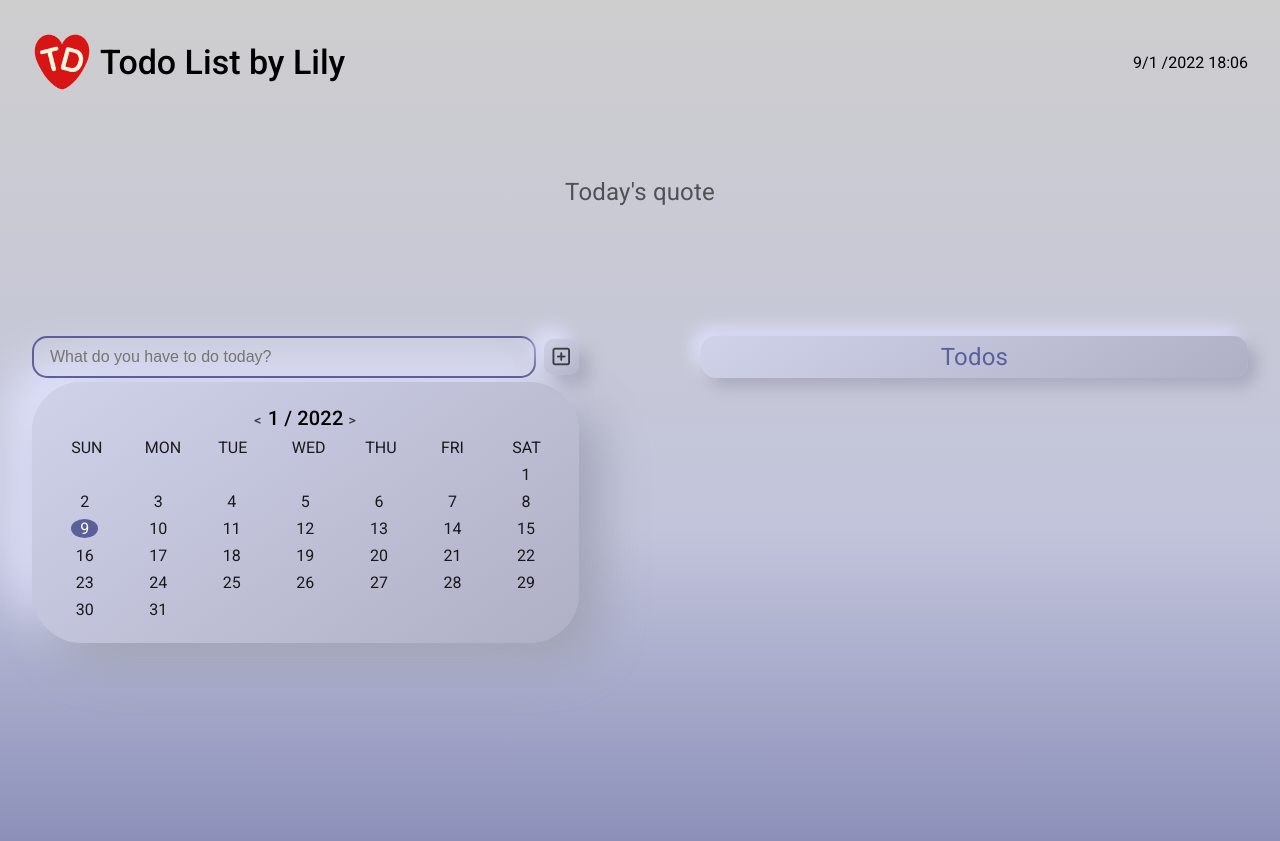
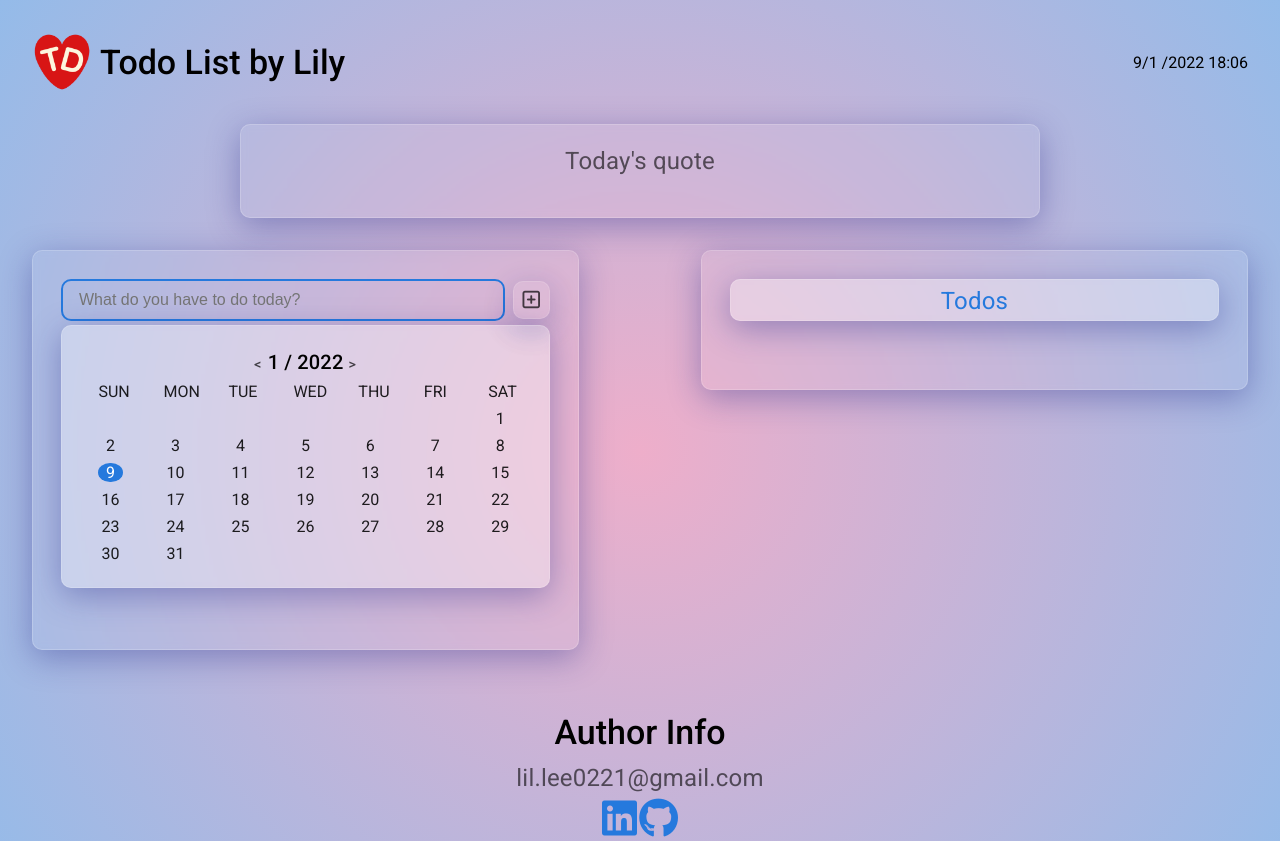
Before and after one commit to lilylee221/Todolist-by-lily, a plain HTML site: page index.html in a window 1280 px wide. Shown: the top 841 px of the page. Drawn offline with Linux system fonts and the light colour scheme; no server answers.

Commit message:
whole CSS concept updated

```diff
--- a/index.html
+++ b/index.html
@@ -42,7 +42,7 @@
     </header>
     <main>
       <!-- Quote section -->
-      <section class="today-quote">
+      <section class="today-quote surface">
         <div class="today-quote__container">
           <h5>Today's quote</h5>
           <p class="today-quote__text"></p>
@@ -58,7 +58,7 @@
           <p>Please input a new todo task</p>
         </div>
 
-        <div class="new-todo">
+        <div class="new-todo surface">
           <form class="new-todo__form">
             <input
               class="new-todo__input"
@@ -94,7 +94,7 @@
           </div>
         </div>
 
-        <div class="todos">
+        <div class="todos surface">
           <h5 class="todos__header">Todos</h5>
           <ul class="todos__lists"></ul>
           <button class="todos__completed-delete"></button>
--- a/main.js
+++ b/main.js
@@ -328,10 +328,11 @@ calendarBody.addEventListener('click', (e) => {
 newTodoForm.addEventListener('submit', (e) => {
   e.preventDefault();
   const task = newTodoInput.value;
-  if (!task) {
+  if (task.trim().length === 0) {
     const alertMsgModal = document.querySelector('.todo-list__alert-msg');
     alertMsgModal.classList.add('alert--active');
     overlayEl.classList.add('overlay--active');
+    newTodoInput.value = '';
   } else {
     addtodo(task);
   }
--- a/style.css
+++ b/style.css
@@ -11,11 +11,11 @@
   --font-weight-light: 300;
 
   /* Color */
-  --primary-main-color: #c2c4db;
-  --primary-variant-color: #5b609a;
+  --primary-main-color: #94bbe9;
+  --primary-variant-color: #2579dd;
   --primary-light-color: #ffcccb91;
-  --secondary-main-color: #dbc2c4;
-  --secondary-variant-color: #a5656a;
+  --secondary-main-color: #eeaeca;
+  --secondary-variant-color: #dc6398;
   --error-color: #b00020;
   --on-primary-high: rgba(0, 0, 0, 0.87);
   --on-primary-medium: rgba(0, 0, 0, 0.6);
@@ -47,11 +47,11 @@ body {
   margin: 3.2rem;
   cursor: default;
   min-height: 100vh;
-  background: linear-gradient(
-    180deg,
-    rgba(206, 206, 207, 1) 0%,
-    rgba(194, 196, 219, 1) 47%,
-    rgba(91, 96, 154, 1) 100%
+  background: rgb(238, 174, 202);
+  background: radial-gradient(
+    circle,
+    rgba(238, 174, 202, 1) 0%,
+    rgba(148, 187, 233, 1) 100%
   );
 }
 
@@ -91,6 +91,11 @@ input {
 }
 p {
   margin: 0;
+}
+
+a:link,
+a:visited {
+  text-decoration: none;
 }
 @keyframes move-in-left {
   0% {
@@ -156,7 +161,7 @@ h6 {
   letter-spacing: 0.015000000596046448rem;
   text-align: left;
 }
-.hover {
+/* .hover {
   background: rgba(0, 0, 0, 0.16);
   border-radius: 4px;
 }
@@ -167,19 +172,10 @@ h6 {
 .dragged {
   background: rgba(0, 0, 0, 0.08);
   border-radius: 4px;
-}
-
-input[type='date'] {
-  font-size: var(--font-size-regular);
-}
-label {
-  margin-left: 0.25rem;
-}
+} */
 
 /* nav bar */
-header {
-  margin-bottom: 6.4rem;
-}
+
 .header {
   display: flex;
   justify-content: space-between;
@@ -211,18 +207,27 @@ header {
   padding-left: 8px;
 }
 
+.surface {
+  background: rgba(255, 255, 255, 0.05);
+  box-shadow: 0 8px 32px 0 rgba(31, 38, 135, 0.37);
+  backdrop-filter: blur(3.5px);
+  -webkit-backdrop-filter: blur(3.5px);
+  border-radius: 10px;
+  border: 1px solid rgba(255, 255, 255, 0.18);
+}
+
 /* Today-quote section */
 .today-quote {
   display: flex;
   flex-direction: column;
   align-items: center;
   max-width: 80rem;
-  margin: auto;
+  margin: 3.2rem auto;
 }
 
 .today-quote__container {
   width: 90%;
-  height: 16rem;
+  height: fit-content;
   margin-bottom: 2rem;
   backface-visibility: hidden;
   /* background-image: url(../img/Quote-background.svg); */
@@ -259,7 +264,7 @@ header {
 /* empty input alert */
 .todo-list__alert-msg {
   width: 50%;
-  position: absolute;
+  position: fixed;
   left: 25%;
   height: 0;
   font-size: 2rem;
@@ -292,9 +297,9 @@ header {
 
 /* new todo form */
 .new-todo {
-  margin-bottom: 4rem;
+  height: 40rem;
   flex: 0 0 45%;
-  height: 50rem;
+  padding: 2.8rem;
 }
 
 .new-todo__form {
@@ -315,7 +320,7 @@ header {
   display: inline-block;
   padding: 1.4rem 1rem 1rem 1rem;
   margin-right: 0.4rem;
-  border-radius: 15px;
+  border-radius: 10px;
   /* box-shadow: 20px 20px 38px #a5a7ba, -20px -20px 38px #dfe1fc; */
   /* border: none; */
   border: 0.2rem solid var(--gray-color);
@@ -337,14 +342,22 @@ header {
   font-size: 2rem;
   margin-left: 0.4rem;
   padding: 0.8rem;
+  background: rgba(255, 255, 255, 0.05);
+  box-shadow: 0 8px 32px 0 rgba(31, 38, 135, 0.37);
+  backdrop-filter: blur(3.5px);
+  -webkit-backdrop-filter: blur(3.5px);
   border-radius: 10px;
-  background: linear-gradient(145deg, #d0d2ea, #afb0c5);
-  box-shadow: 11px 11px 16px #a5a7ba, -11px -11px 16px #dfe1fc;
-  /* box-shadow: 3px 3px 10px rgba(0, 0, 0, 0.3); */
+  border: 1px solid rgba(255, 255, 255, 0.18);
 }
 
 .new-todo__add-btn:hover {
   /* background-color: var(--secondary-main-color); */
+  background: rgba(255, 255, 255, 0.3);
+  box-shadow: 0 8px 32px 0 rgba(31, 38, 135, 0.37);
+  backdrop-filter: blur(3.5px);
+  -webkit-backdrop-filter: blur(3.5px);
+  border-radius: 10px;
+  border: 1px solid rgba(255, 255, 255, 0.18);
   transform: translateY(-3px);
 }
 .new-todo__add-btn:active {
@@ -359,9 +372,12 @@ header {
 .calendar {
   text-align: center;
   margin: auto;
-  border-radius: 50px;
-  background: linear-gradient(145deg, #d0d2ea, #afb0c5);
-  box-shadow: 21px 21px 47px #a1a3b6, -21px -21px 47px #e3e5ff;
+  background: rgba(255, 255, 255, 0.3);
+  box-shadow: 0 8px 32px 0 rgba(31, 38, 135, 0.37);
+  backdrop-filter: blur(3.5px);
+  -webkit-backdrop-filter: blur(3.5px);
+  border-radius: 10px;
+  border: 1px solid rgba(255, 255, 255, 0.18);
   padding: 1.6rem;
 }
 
@@ -410,8 +426,9 @@ header {
 
 /* Simple todo list */
 .todos {
-  width: 45%;
-
+  height: fit-content;
+  flex: 0 0 45%;
+  padding: 2.8rem;
   font-size: var(--font-size-medium);
 }
 .todos ul li {
@@ -421,23 +438,34 @@ header {
   padding: 1.6rem 0.8rem;
 }
 .todos ul li:nth-child(odd) {
-  background: var(--secondary-main-color);
-  box-shadow: inset 8px 8px 16px #bca7a9, inset -8px -8px 16px #fadddf;
+  background: rgba(238, 174, 202, 0.45);
+  box-shadow: 0 8px 32px 0 rgba(31, 38, 135, 0.37);
+  backdrop-filter: blur(3.5px);
+  -webkit-backdrop-filter: blur(3.5px);
+  border-radius: 10px;
+  border: 1px solid rgba(255, 255, 255, 0.18);
 }
 .todos ul li:nth-child(even) {
-  background: var(--primary-main-color);
-  box-shadow: inset 8px 8px 16px #a7a9bc, inset -8px -8px 16px #dddffa;
+  background: rgba(148, 187, 233, 0.45);
+  box-shadow: 0 8px 32px 0 rgba(31, 38, 135, 0.37);
+  backdrop-filter: blur(3.5px);
+  -webkit-backdrop-filter: blur(3.5px);
+  border-radius: 10px;
+  border: 1px solid rgba(255, 255, 255, 0.18);
 }
 
 .todos__header {
   display: block;
   height: 4.2rem;
-  border-radius: 15px;
   text-align: center;
   line-height: 4.2rem;
   margin-bottom: 0.4rem;
-  background: linear-gradient(145deg, #d0d2ea, #afb0c5);
-  box-shadow: 8px 8px 16px #a7a9bc, -8px -8px 16px #dddffa;
+  background: rgba(255, 255, 255, 0.3);
+  box-shadow: 0 8px 32px 0 rgba(31, 38, 135, 0.37);
+  backdrop-filter: blur(3.5px);
+  -webkit-backdrop-filter: blur(3.5px);
+  border-radius: 10px;
+  border: 1px solid rgba(255, 255, 255, 0.18);
   color: var(--primary-variant-color);
 }
 
@@ -464,7 +492,7 @@ header {
   color: var(--on-primary-medium);
   font-weight: var(--font-weight-regular);
 }
-.checked {
+.todos__item__text.checked {
   text-decoration: line-through;
 }
 .todos__item__actions {
@@ -521,6 +549,7 @@ header {
 }
 .footer__link i {
   font-size: 4rem;
+  color: var(--primary-variant-color);
 }
 .footer__copyright {
   font-size: 1.4rem;
@@ -537,3 +566,34 @@ header {
   background-color: #ffffff;
   opacity: 0.4;
 }
+
+@media screen and (max-width: 900px) {
+  html {
+    font-size: 60%;
+  }
+  .todo-list {
+    flex-direction: column;
+    align-items: center;
+  }
+  .today-quote,
+  .new-todo,
+  .todos {
+    width: 80%;
+    margin-bottom: 1.6rem;
+  }
+}
+
+@media screen and (max-width: 400px) {
+  html {
+    font-size: 55%;
+  }
+  .todo-list {
+    flex-direction: column;
+    align-items: center;
+  }
+  .today-quote,
+  .new-todo,
+  .todos {
+    width: 100%;
+  }
+}
```
